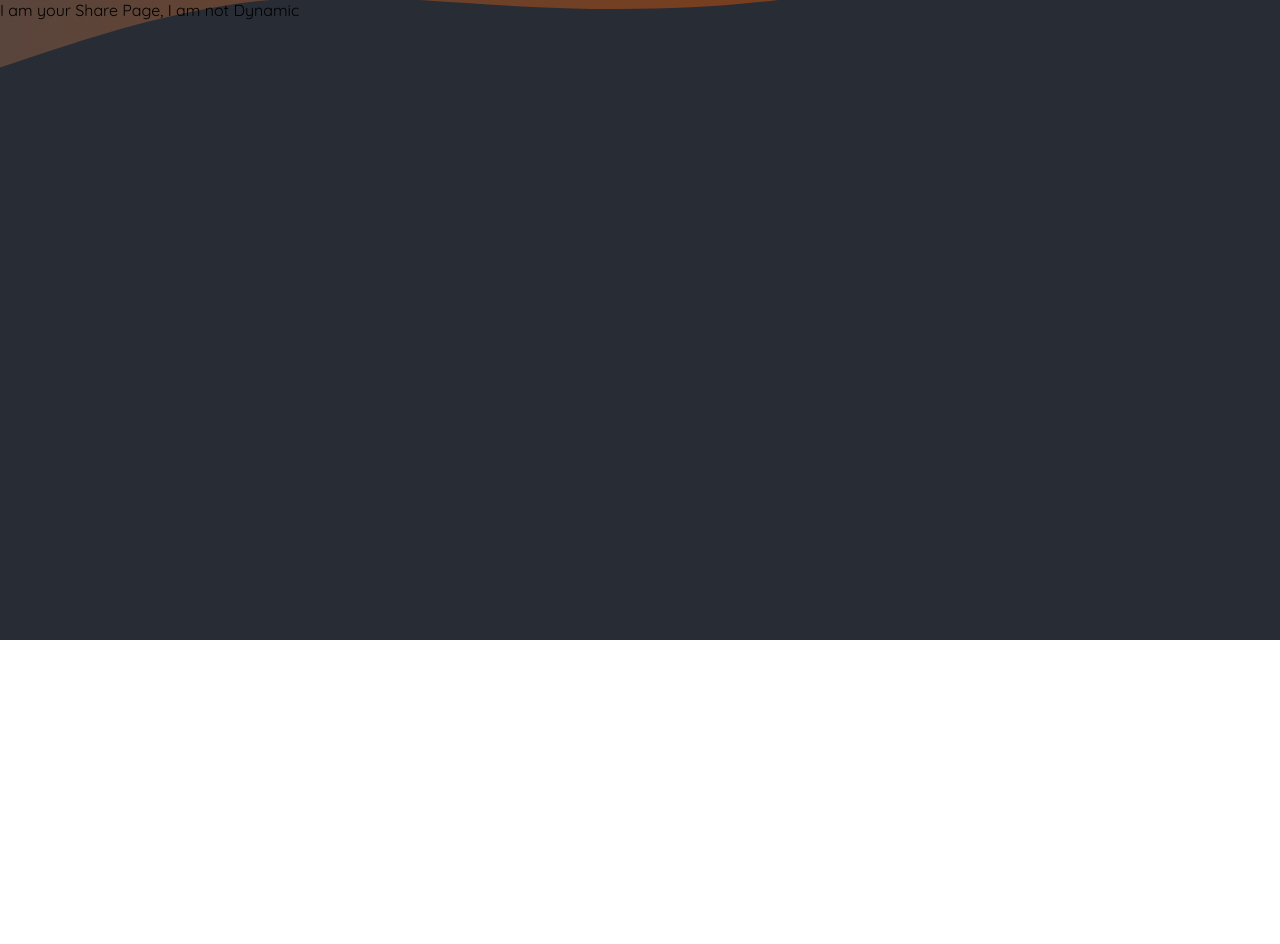
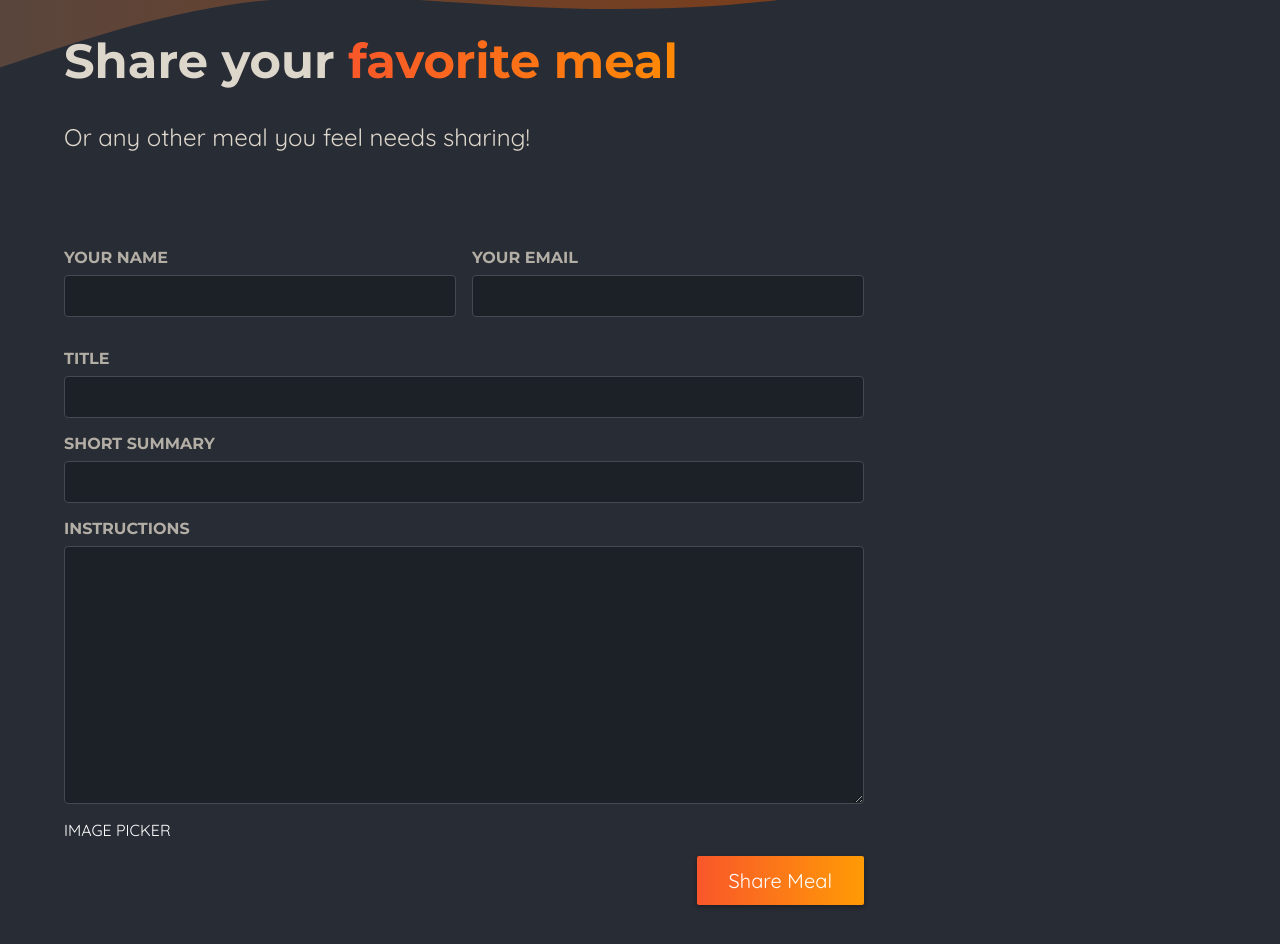
Before and after one commit to GeoffreyOnyigwaMatieso/chakulahub, a Next.js app: page /meals/share in a window 1280 px wide. Shown: the part 160-1104 px from the top of the page. Before the commit the page ends 800 px from the top, so only its background shows below. Built offline with nearby package versions, Linux system fonts and the light colour scheme.

Commit message:
share meal page done

```diff
--- a/app/meals/share/page.js
+++ b/app/meals/share/page.js
@@ -1,10 +1,49 @@
+import classes from './page.module.css';
 
-const Share = () => {
+export default function ShareMealPage() {
   return (
-    <div>
-      <p>I am your Share Page, I am not Dynamic</p>
-    </div>
-  )
+    <>
+      <header className={classes.header}>
+        <h1>
+          Share your <span className={classes.highlight}>favorite meal</span>
+        </h1>
+        <p>Or any other meal you feel needs sharing!</p>
+      </header>
+      <main className={classes.main}>
+        <form className={classes.form}>
+          <div className={classes.row}>
+            <p>
+              <label htmlFor="name">Your name</label>
+              <input type="text" id="name" name="name" required />
+            </p>
+            <p>
+              <label htmlFor="email">Your email</label>
+              <input type="email" id="email" name="email" required />
+            </p>
+          </div>
+          <p>
+            <label htmlFor="title">Title</label>
+            <input type="text" id="title" name="title" required />
+          </p>
+          <p>
+            <label htmlFor="summary">Short Summary</label>
+            <input type="text" id="summary" name="summary" required />
+          </p>
+          <p>
+            <label htmlFor="instructions">Instructions</label>
+            <textarea
+              id="instructions"
+              name="instructions"
+              rows="10"
+              required
+            ></textarea>
+          </p>
+          IMAGE PICKER
+          <p className={classes.actions}>
+            <button type="submit">Share Meal</button>
+          </p>
+        </form>
+      </main>
+    </>
+  );
 }
-
-export default Share
--- /dev/null
+++ b/app/meals/share/page.module.css
@@ -0,0 +1,98 @@
+.header {
+    gap: 3rem;
+    margin: 3rem auto 5rem auto;
+    width: 90%;
+    max-width: 75rem;
+    color: #ddd6cb;
+    font-size: 1.5rem;
+  }
+
+  .header h1 {
+    font-family: 'Montserrat', sans-serif;
+  }
+
+  .highlight {
+    background: linear-gradient(90deg, #f9572a, #ff8a05);
+    background-clip: text;
+    -webkit-background-clip: text;
+    -webkit-text-fill-color: transparent;
+  }
+
+  .main {
+    width: 90%;
+    max-width: 75rem;
+    margin: 3rem auto;
+    color: white;
+  }
+
+  .form {
+    max-width: 50rem;
+  }
+
+  .form label {
+    display: block;
+    margin-bottom: 0.5rem;
+    font-size: 1rem;
+    font-family: 'Montserrat', sans-serif;
+    text-transform: uppercase;
+    color: #b3aea5;
+    font-weight: bold;
+  }
+
+  .form input,
+  .form textarea {
+    display: block;
+    width: 100%;
+    padding: 0.5rem 1rem;
+    border-radius: 4px;
+    border: 1px solid #454952;
+    background: #1c2027;
+    font-size: 1.25rem;
+    font-family: 'Montserrat', sans-serif;
+    color: #ddd6cb;
+  }
+
+  .form input:focus,
+  .form textarea:focus {
+    outline-color: #f99f2a;
+    background-color: #1f252d;
+  }
+
+  .row {
+    display: flex;
+    gap: 1rem;
+  }
+
+  .row p {
+    width: 100%;
+  }
+
+  .actions {
+    text-align: right;
+  }
+
+  .actions button {
+    border: 0;
+    padding: 0.75rem 2rem;
+    background: linear-gradient(90deg, #f9572a, #ff9b05);
+    border: none;
+    color: #ffffff;
+    border-radius: 2px;
+    cursor: pointer;
+    font: inherit;
+    font-size: 1.25rem;
+    box-shadow: 0 2px 5px rgba(0, 0, 0, 0.3);
+  }
+
+  .actions button:hover,
+  .actions button:focus {
+    background: linear-gradient(90deg, #fd4715, #f9b241);
+  }
+
+  .actions button:disabled,
+  .actions button:hover:disabled,
+  .actions button:focus:disabled {
+    background: #ccc;
+    color: #979797;
+    cursor: not-allowed;
+  }
```
